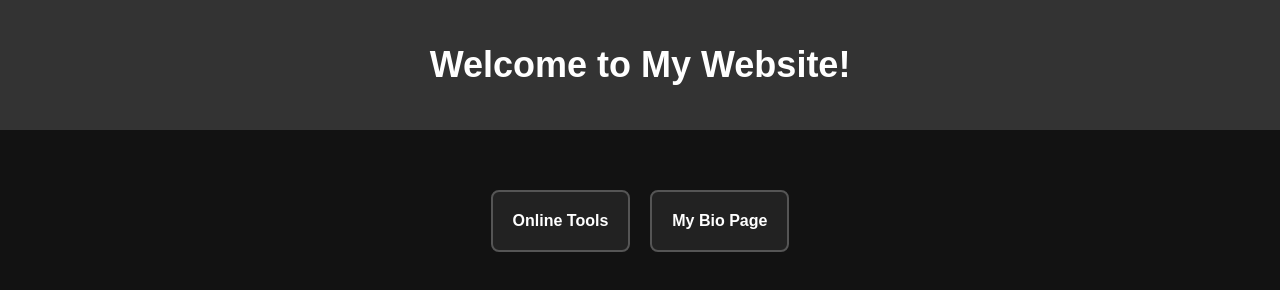
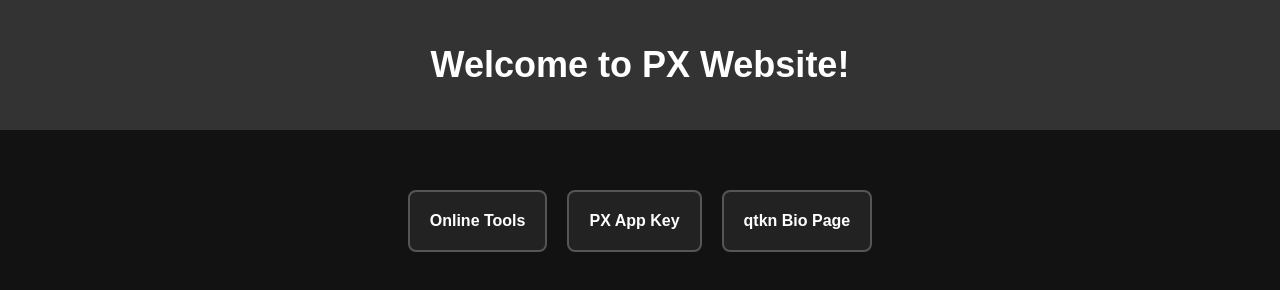
Before and after one commit to qtkn/qtkn.github.io, a plain HTML site: page index.html in a window 1280 px wide. Drawn offline with Linux system fonts and the light colour scheme.

Commit message:
Update index.html

```diff
--- a/index.html
+++ b/index.html
@@ -3,17 +3,18 @@
     <head>
         <link href="styles/indexstyle.css" rel="stylesheet" />
       </head>
-    <title>Welcome</title>
+    <title>PX</title>
 </head>
 <body>
     <header>
-        <h1>Welcome to My Website!</h1>
+        <h1>Welcome to PX Website!</h1>
     </header>
 
     <main>
         <div class="welcome-options">
             <div class="option" onclick="optionSelected('online-tools.html')">Online Tools</div>
-            <div class="option" onclick="optionSelected('qtkn.html')">My Bio Page</div>
+            <div class="option" onclick="optionSelected('idk.html')">PX App Key</div>
+            <div class="option" onclick="optionSelected('qtkn.html')">qtkn Bio Page</div>
         </div>
 
 
```
